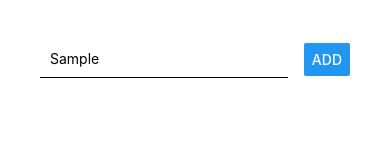
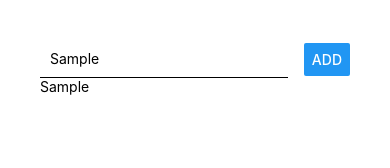
Before and after one commit to ThangLeQuoc/rn-first-app, a React Native app: screen / in a window 390 px wide. Both pictures are taken after typing "Sample" into the empty fields and a click on the button "ADD". Shown: the top 168 px of the page. Built offline with nearby package versions, Linux system fonts and the light colour scheme.

Commit message:
Base function to add goal

```diff
--- a/App.js
+++ b/App.js
@@ -1,16 +1,28 @@
-import { StatusBar } from 'expo-status-bar';
-import React from 'react';
+import React, { useState } from 'react';
 import { StyleSheet, Text, View, TextInput, Button } from 'react-native';
 
 export default function App() {
+  const [enteredGoal, setEnteredGoal] = useState('');
+  const [courseGoals, setCourseGoals] = useState([]);
+
+  const goalInputHandler = (enteredText) => {
+    setEnteredGoal(enteredText)
+  }
+
+  const addGoalHandler = () => {
+    setCourseGoals(currentGoals => [...currentGoals, enteredGoal]);
+  };
+
   return (
     <View style={styles.screen}>
       <View style={styles.inputContainer}>
-        <TextInput placeholder="Course Goal"
-          style={styles.input} />
-        <Button title="Add"/>
+        <TextInput placeholder="Course Goal" style={styles.input} onChangeText={goalInputHandler}
+          value={enteredGoal} />
+        <Button title="Add" onPress={addGoalHandler} />
       </View>
-      <View></View>
+      <View>
+        {courseGoals.map((goal) => <Text key={goal}>{goal}</Text>)}
+      </View>
     </View>
   );
 }
```
